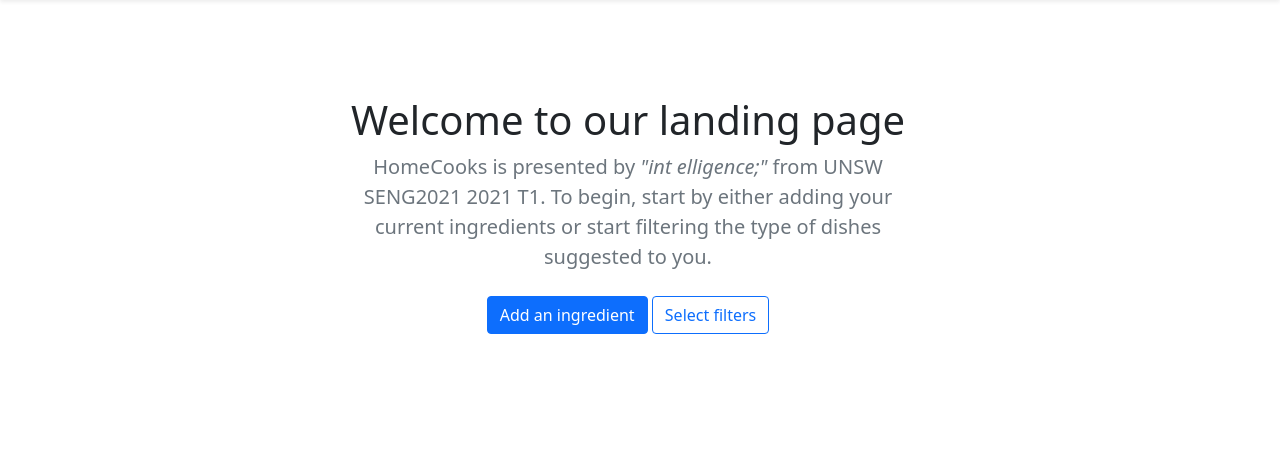
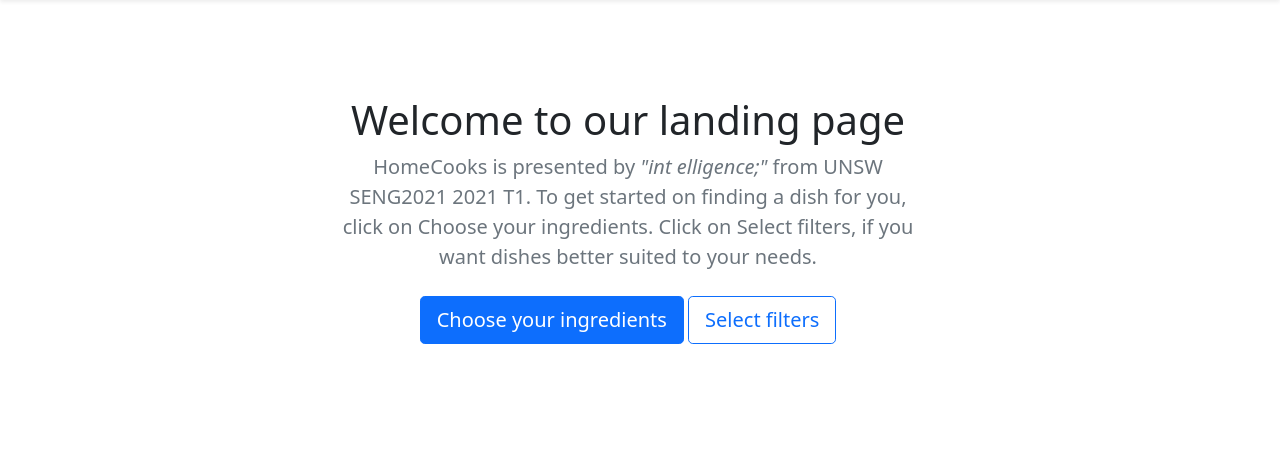
Before and after one commit to int-elligence2021/int-elligence2021.github.io, a Flask app: page / in a window 1280 px wide; the page is wider, and only the part inside the window is pictured. Shown: the part 56-510 px from the top of that part. Run offline with Flask 2, Linux system fonts and the light colour scheme; some libraries are stand-ins or nearby versions.

Commit message:
index page bigger buttons

```diff
--- a/templates/base.html
+++ b/templates/base.html
@@ -473,7 +473,7 @@
 
             <div class="modal-footer">
               <button type="button" class="btn btn-secondary" data-bs-dismiss="modal">Close</button>
-              <button type="button" class="btn btn-outline-primary" data-bs-dismiss="modal" data-bs-toggle="modal" data-bs-target="#ingredientsModal">Add ingredients</button>
+              <button type="button" class="btn btn-outline-primary" data-bs-dismiss="modal" data-bs-toggle="modal" data-bs-target="#ingredientsModal">Enter ingredients</button>
               <button type="button" class="btn btn-outline-secondary" data-bs-dismiss="modal" data-bs-toggle="modal" data-bs-target="#sortbyModal">Sort</button>
               <input type="submit" value="Find recipes" class="btn btn-primary">
             </div>
@@ -529,7 +529,7 @@
             </div>
             <div class="modal-footer">
               <button type="button" class="btn btn-secondary" data-bs-dismiss="modal">Close</button>
-              <button type="button" class="btn btn-outline-primary" data-bs-dismiss="modal" data-bs-toggle="modal" data-bs-target="#ingredientsModal">Add ingredients</button>
+              <button type="button" class="btn btn-outline-primary" data-bs-dismiss="modal" data-bs-toggle="modal" data-bs-target="#ingredientsModal">Enter ingredients</button>
               <button type="button" class="btn btn-outline-secondary" data-bs-dismiss="modal" data-bs-toggle="modal" data-bs-target="#filtersModal">Add filters</button>
               <input type="submit" value="Sort" class="btn btn-primary">
             </div>
--- a/templates/index.html
+++ b/templates/index.html
@@ -34,12 +34,13 @@
   <div class="row py-lg-5">
     <div class="col-lg-6 col-md-8 mx-auto">
       <h1 class="fw-light">Welcome to our landing page</h1>
-      <p class="lead text-muted">HomeCooks is presented by <i>"int elligence;"</i> from UNSW SENG2021 2021 T1. To begin, start by either adding your current ingredients or start filtering the type of dishes suggested to you.</p>
+      <p class="lead text-muted">HomeCooks is presented by <i>"int elligence;"</i> from UNSW SENG2021 2021 T1. To get started on finding a dish for you, click on <strong>Choose your ingredients</strong>.
+      Click on <strong>Select filters</strong>, if you want dishes better suited to your needs.</p>
 
       <!--- Buttons for ingredients and filters -->
       <p>
-        <button type="button" class="btn btn-primary my-2" data-bs-toggle="modal" data-bs-target="#ingredientsModal">Add an ingredient</button>
-        <button type="button" class="btn btn-outline-primary my-2" data-bs-toggle="modal" data-bs-target="#filtersModal">Select filters</button>
+        <button type="button" class="btn btn-primary btn-lg my-2" data-bs-toggle="modal" data-bs-target="#ingredientsModal">Choose your ingredients</button>
+        <button type="button" class="btn btn-outline-primary btn-lg my-2" data-bs-toggle="modal" data-bs-target="#filtersModal">Select filters</button>
       </p>
     </div>
   </div>
```
